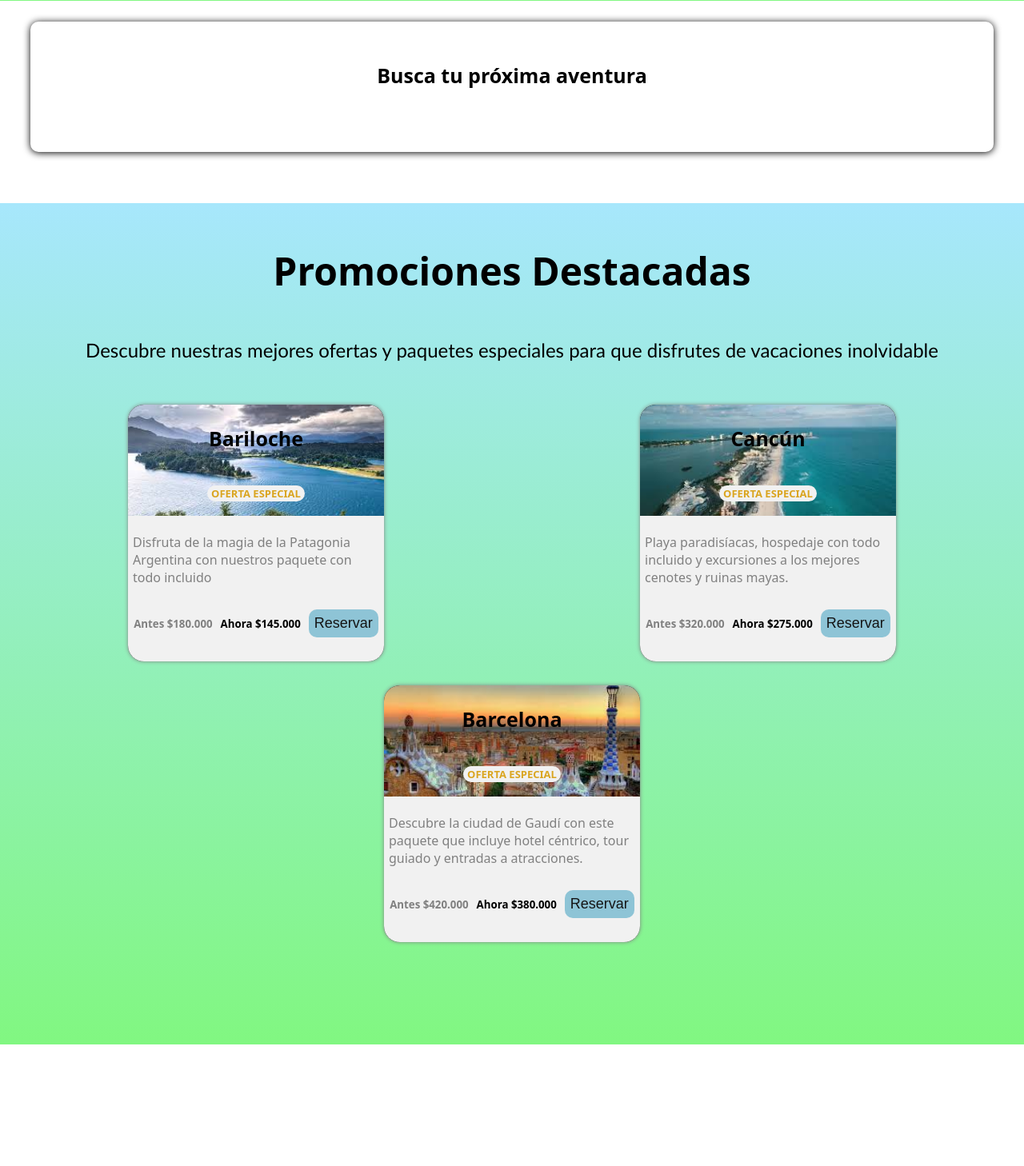
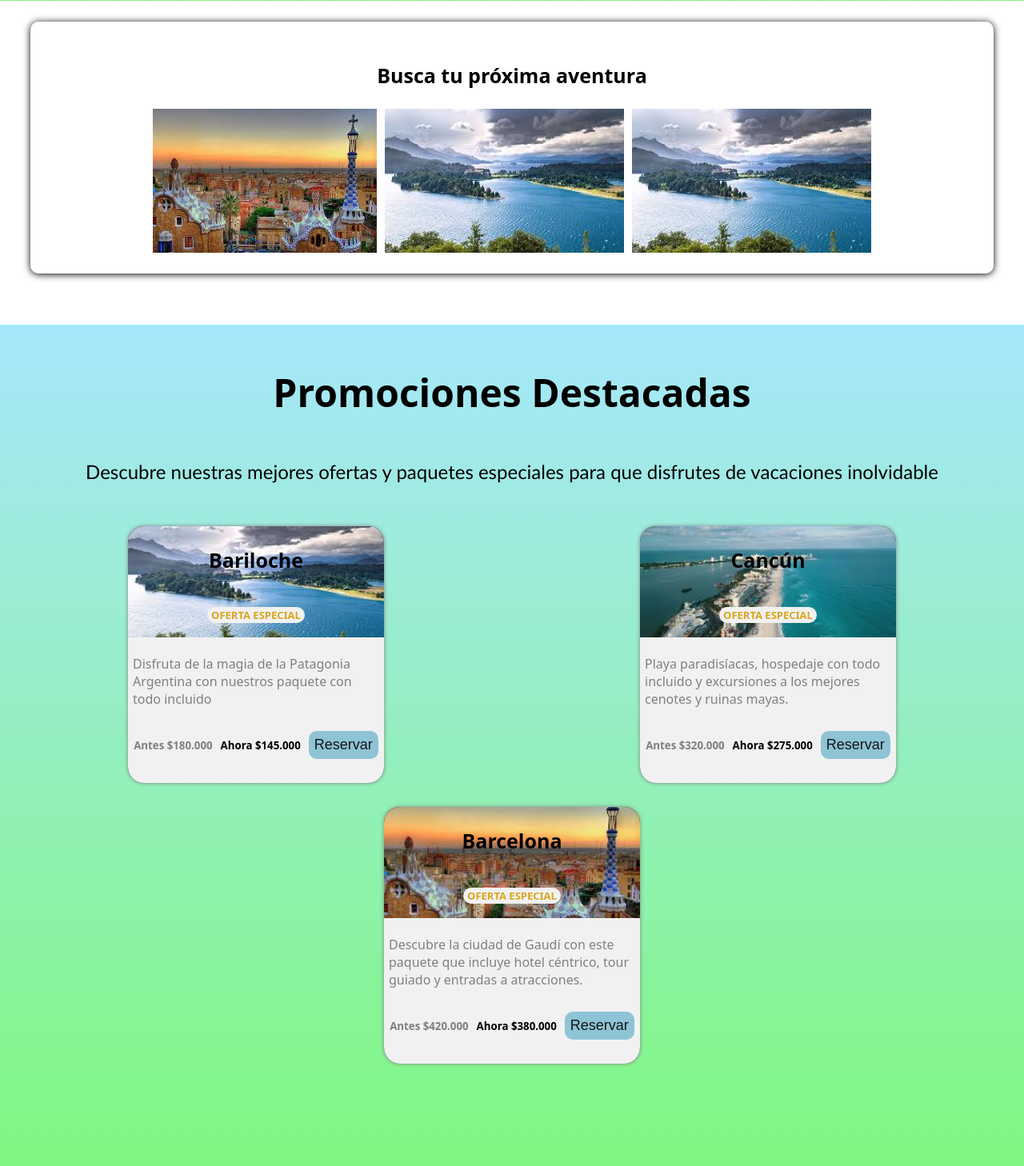
Before and after one commit to Luka-dev-sk8/olimpiada, a PHP site: page / in a window 1280 px wide. Shown: the part 560-2018 px from the top of the page at 80% size. Before the commit the page ends 1866 px from the top, so only its background shows below. Run offline with PHP 8.4, Linux system fonts and the light colour scheme.

Commit message:
carrusuel

```diff
--- a/index.html
+++ b/index.html
@@ -44,8 +44,10 @@
             <h3>Busca tu próxima aventura</h3>
         </div>
         <div class="carrusuel">
-            <img src="" alt="">
-            <img src="" alt="">
+            <img class="img_carru" src="public/imagenes/Bacelona.jpeg" alt="">
+            <img class="img_carru" src="public/imagenes/bariloche.jpeg" alt="">
+            <img class="img_carru" src="public/imagenes/bariloche.jpeg" alt="">
+
         </div>
 
 
--- a/public/estilos/estilo.css
+++ b/public/estilos/estilo.css
@@ -98,14 +98,14 @@
     flex-direction: column;
     box-shadow: 0px 1px 10px 0px black;
     border-radius: 10px;
-
     width: 90vw;
     margin-top: 2%;
     margin-bottom: 5%;
-    gap: 10px;
     padding: 2%;
-    text-align: center;
-
+}
+.img_carru{
+    height: auto;
+    width: 50%;
 }
 .formulario{
     display: flex;
@@ -124,14 +124,6 @@
     height: auto;
 }
 
-input{
-    width: 90%;
-    height: 5vh;
-    border-radius: 20px;
-    border: 1px solid gray;
-    text-align: center;
-    font-size: small;
-}
 
 h3{
     font-size: 25px;
@@ -216,7 +208,7 @@
     gap: 25%;
     flex-wrap: wrap;
 }
-.tarjeta, .currusuel{
+.tarjeta{
     display: flex;
     align-items: center;
     justify-content: center;
@@ -227,6 +219,12 @@
     border-radius: 20px;
     background-color: #141414;
 
+}
+.carrusuel{
+    display: flex;
+    overflow-x: scroll;
+    flex-wrap: nowrap;
+    gap: 10px;
 }
 .ofertas_img, .ofertas_imgC{
     display: flex;
```
